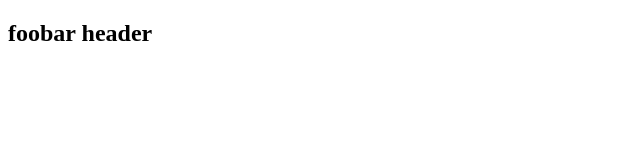
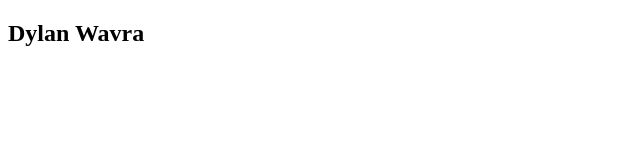
Before and after one commit to Dylan-Wavra/foobar, a plain HTML site: page index.html in a window 1280 px wide. Shown: the full height of the page, 0-640 px from the left. Drawn offline with Linux system fonts and the light colour scheme.

Commit message:
update h2 with my name

```diff
--- a/index.html
+++ b/index.html
@@ -9,6 +9,6 @@
     <link rel="stylesheet" href="">
   </head>
   <body>
-    <h2>foobar header</h2>
+    <h2>Dylan Wavra</h2>
   </body>
 </html>
```
